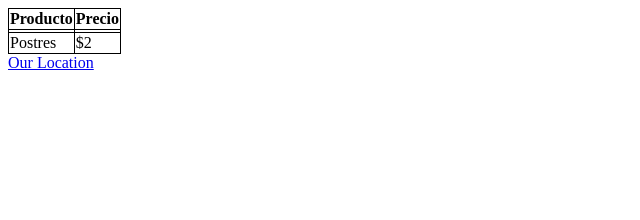
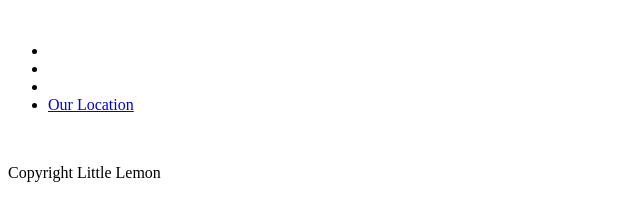
Before and after one commit to Quetzal-code/Little-Lemon-Project, a plain HTML site: page Basic Estructure/index.html in a window 1280 px wide. Shown: the whole page, without its empty margins (0-640 px from the left). Drawn offline with Linux system fonts and the light colour scheme.

Commit message:
May 28th update
Added the images, starting the Little Lemon Project

```diff
--- a/Basic Estructure/index.html
+++ b/Basic Estructure/index.html
@@ -6,32 +6,27 @@
 
 
 <body>
-<style>
-    table, th , td {
-        border: 1px solid black;
-        border-collapse: collapse ;
-    }
-</style>
-<table>
-    <tr>
-        <th>Producto</th>
-        <th>Precio</th>
-    </tr>
-    <tr>
-        <td></td>
-
-        <td></td>
-
-
-    </tr>
-
-    <tr>
-        <td>Postres</td>
-        <td>$2</td>
-    </tr>
-</table>
-
-    <a href="location.html">Our Location</a>
+<header>
+    <img src="" alt="">
+</header>
+<nav>
+    <ul>
+        <li><a href=""></a></li>
+        <li><a href=""></a></li>
+        <li><a href=""></a></li>
+        <li><a href="location.html">Our Location</a></li>
+    </ul>
+</nav>
+<main>
+    <section>
+        <article></article>
+    </section>
+    <section>
+        <article></article>
+        <article></article>
+        <article></article>
+    </section>
+</main>
 
 
 
@@ -43,5 +38,11 @@
 
 
 <footer>
+    <div>
+        <img src="" alt="">
+    </div>
+    <div>
+        <p>Copyright Little Lemon</p>
+    </div>
 </footer>
 </html>
```
Also changed, not shown: Asset 14@4x.png (added), Asset 16@4x.png (added), Asset 18@4x.png (added), Asset 20@4x.png (added), Asset 7@4x.png (added), Asset 9@4x.png (added), 2 other files.
